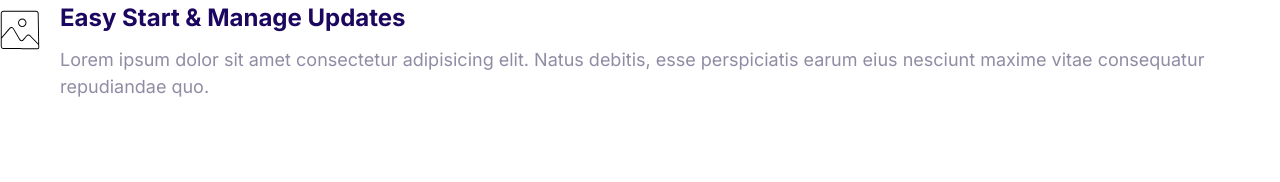
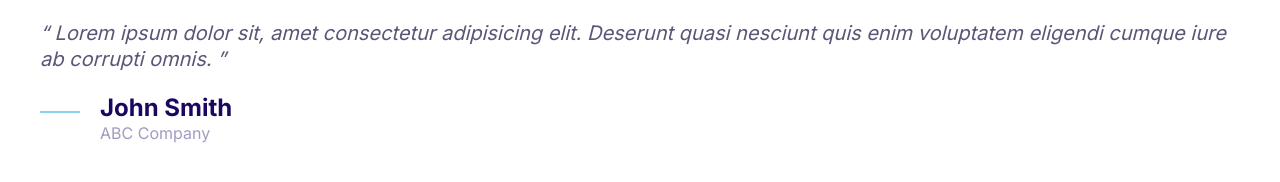
Before and after one commit to JM-Flores/code-with-mosh-moshify, a plain HTML site: page index.html in a window 1280 px wide. Drawn offline with Linux system fonts and the light colour scheme.

Commit message:
created quote component

```diff
--- a/css/styles.css
+++ b/css/styles.css
@@ -4,6 +4,7 @@
     --color-accent: #ff3400;
     --color-headings: #1b0760;
     --color-body: #918ca4;
+    --color-body-darker: #5c5577;
     --color-border: #ccc;
     --border-radius: 30px;
 }
@@ -20,6 +21,7 @@ html {
 
 body {
     font-family: Inter, Arial, Helvetica, sans-serif;
+    font-weight: 500;
     font-size: 2.4rem;
     line-height: 1.5;
     color: var(--color-body);
@@ -381,3 +383,54 @@ a {
 .media__image {
     margin-top: 1rem;
 }
+
+/* Quotes */
+
+.quote {
+    font-size: 3rem;
+    font-style: italic;
+    color: var(--color-body-darker);
+    line-height: 1.3;
+}
+
+.quote__text::before {
+    content: open-quote;
+}
+
+.quote__text::after {
+    content: close-quote;
+}
+
+.quote__author {
+    margin-bottom: 0;
+    font-size: 3rem;
+    font-weight: 6 00;
+    font-style: normal;
+}
+
+.quote__company {
+    font-size: 2rem;
+    font-style: normal;
+    color: var(--color-headings);
+    opacity: .4;
+}
+
+.quote__line {
+    position: relative;
+    bottom: 10px;
+}
+
+@media screen and (min-width: 1024px) {
+    .quote  {
+        font-size: 2rem;
+    }
+
+    .quote__author {
+        font-size: 2.4rem;
+    }
+
+    .quote__company {
+        font-size: 1.6rem;
+    }
+
+}
--- a/index.html
+++ b/index.html
@@ -14,20 +14,24 @@
     <link rel="stylesheet" href="css/styles.css" />
   </head>
   <body>
+    <blockquote class="quote">
+      <p class="quote__text">
+        Lorem ipsum dolor sit, amet consectetur adipisicing elit. Deserunt quasi
+        nesciunt quis enim voluptatem eligendi cumque iure ab corrupti omnis.
+      </p>
+      <footer>
         <div class="media">
           <div class="media__image">
-        <svg class="icon icon--primary">
-          <use xlink:href="/images/sprite.svg#snap"></use>
+            <svg class="icon icon--primary quote__line">
+              <use xlink:href="/images/sprite.svg#line"></use>
             </svg>
           </div>
           <div class="media__body">
-        <h3 class="media__title">Easy Start & Manage Updates</h3>
-        <p>
-          Lorem ipsum dolor sit amet consectetur adipisicing elit. Natus
-          debitis, esse perspiciatis earum eius nesciunt maxime vitae
-          consequatur repudiandae quo.
-        </p>
+            <h3 class="media__title quote__author">John Smith</h3>
+            <p class="quote__company">ABC Company</p>
           </div>
         </div>
+      </footer>
+    </blockquote>
   </body>
 </html>
```
Also changed, not shown: components/quotes.html (added, +19 -0 lines), components/media.html (renamed from components/media-object.html). Lines whose indentation alone changed are shown as unchanged.
